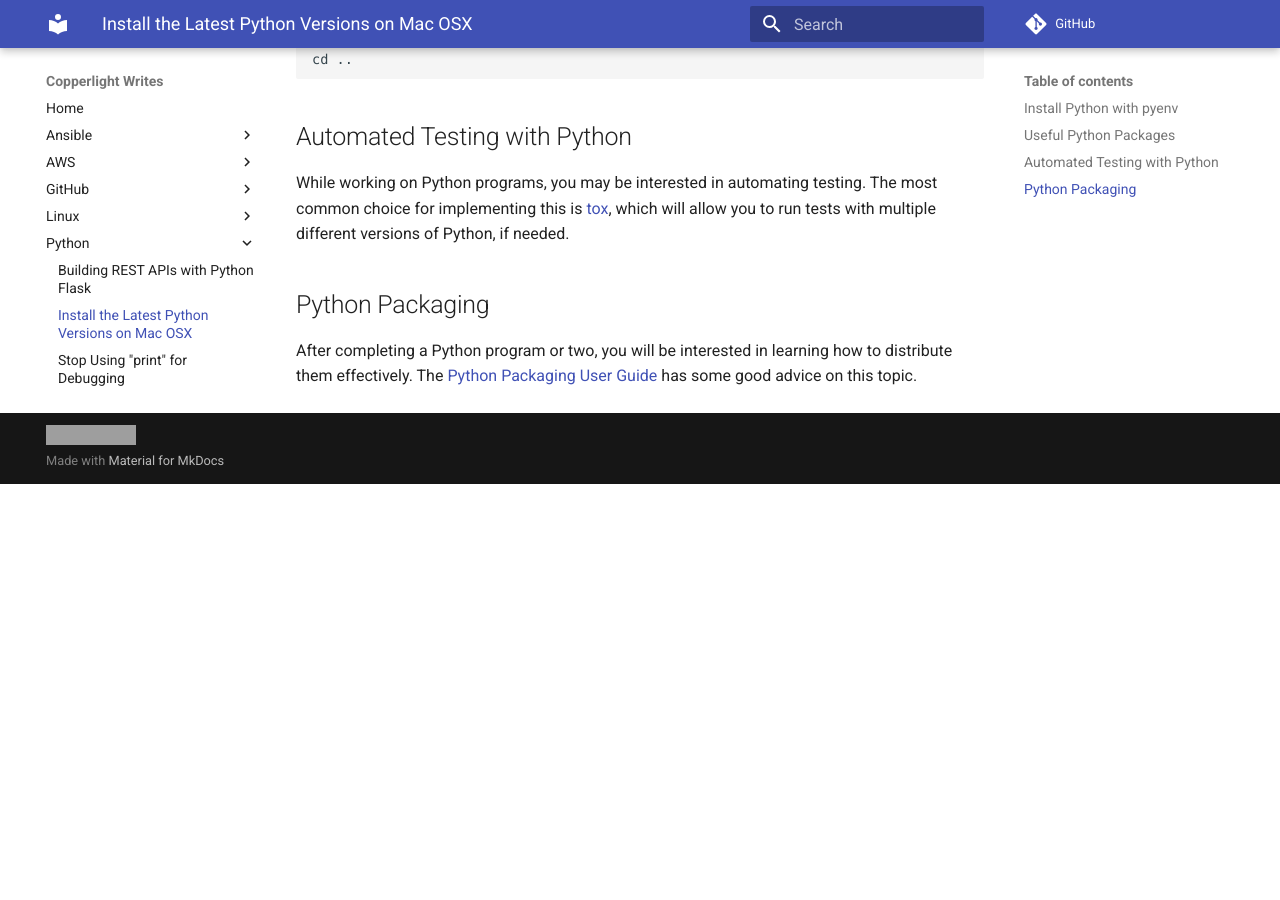
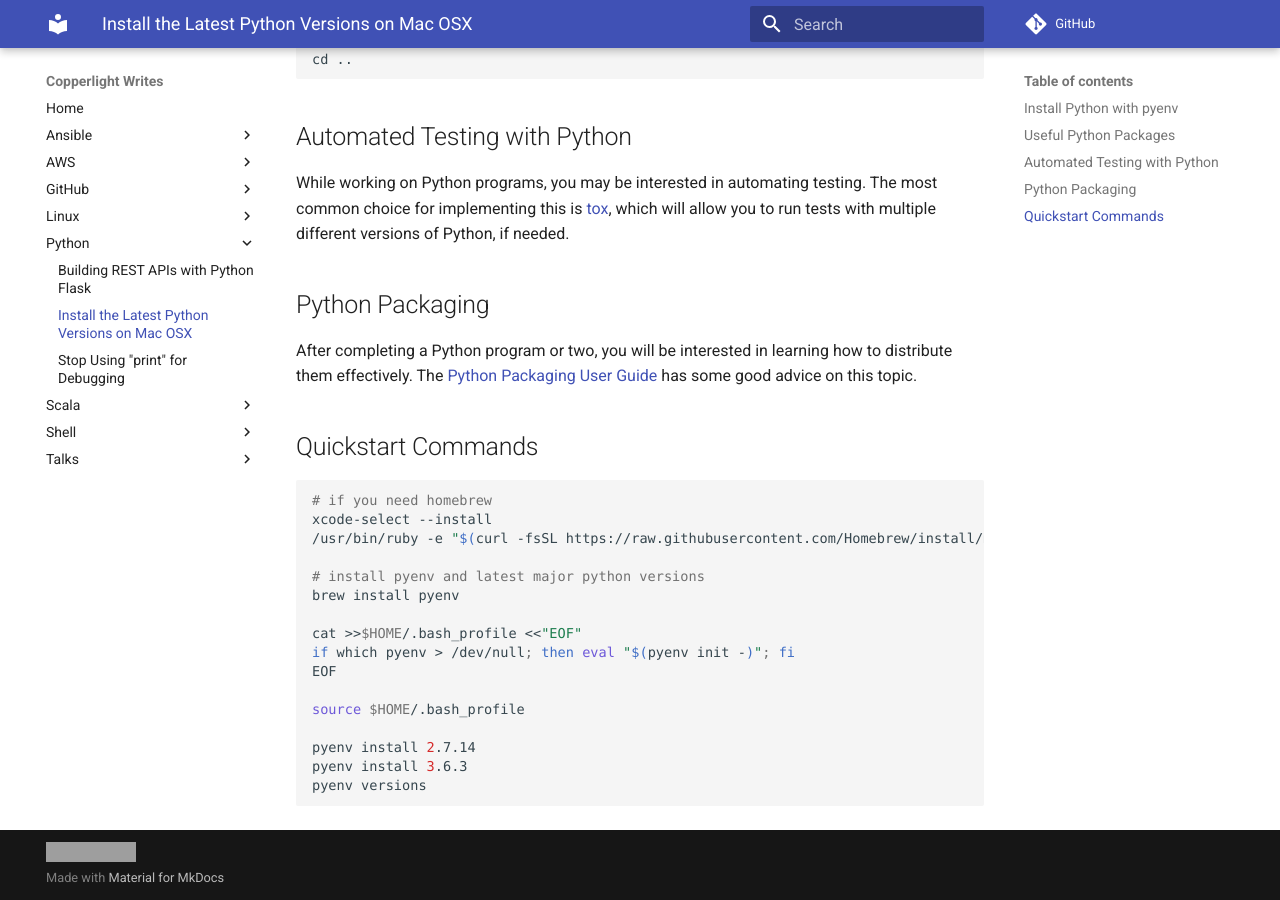
Before and after one commit to copperlight/copperlight.github.io, an MkDocs documentation site: the page built from docs/python/install-the-latest-python-versions-on-macosx.md, in a window 1280 px wide and 900 px high, scrolled down 4538 px. Built offline with MkDocs 1.6.1 and Material for MkDocs 9.7.7, drawn with Linux system fonts in a browser that asks for light colours; some web fonts are replaced; comment, search, counter and statistics services are not loaded; old or Windows-style settings are respelled for this version of MkDocs; before the commit the page ends 5022 px from its top, so only the background shows below that; grey boxes are pictures that could not be loaded.

Commit message:
add quickstart section

````diff
--- a/docs/python/install-the-latest-python-versions-on-macosx.md
+++ b/docs/python/install-the-latest-python-versions-on-macosx.md
@@ -204,3 +204,24 @@ allow you to run tests with multiple different versions of Python, if needed.
 After completing a Python program or two, you will be interested in learning how to distribute them
 effectively.  The [Python Packaging User Guide](https://packaging.python.org/) has some good advice
 on this topic.
+
+## Quickstart Commands
+
+```bash
+# if you need homebrew
+xcode-select --install
+/usr/bin/ruby -e "$(curl -fsSL https://raw.githubusercontent.com/Homebrew/install/master/install)"
+
+# install pyenv and latest major python versions
+brew install pyenv
+
+cat >>$HOME/.bash_profile <<"EOF"
+if which pyenv > /dev/null; then eval "$(pyenv init -)"; fi
+EOF
+
+source $HOME/.bash_profile
+
+pyenv install 2.7.14
+pyenv install 3.6.3
+pyenv versions
+```
````
